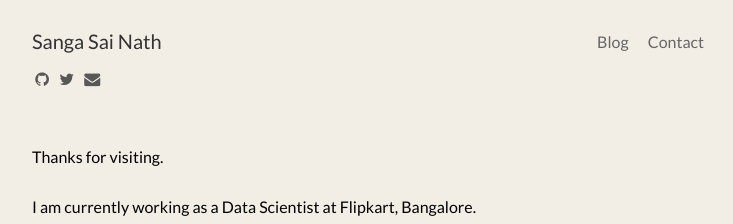
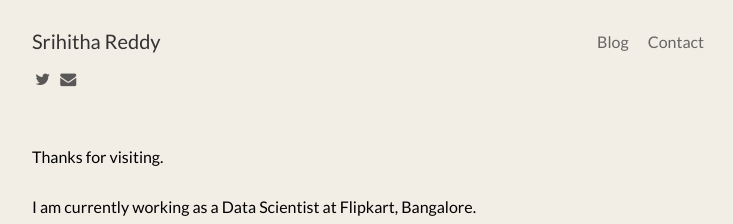
Before and after one commit to bsrihithareddy/bsrihithareddy.github.io, a Jekyll site: the page built from index.md, in a window 1280 px wide. Shown: the top 224 px of the page, without its empty margins (272-1005 px from the left). Built offline with Jekyll 4.4.1, drawn with Linux system fonts in a browser that asks for light colours; nearby versions of some CDN libraries.

Commit message:
Update _config.yml

```diff
--- a/_config.yml
+++ b/_config.yml
@@ -1,8 +1,8 @@
 # Site settings
-title:       Sanga Sai Nath
-email:       sainath.sanga@outlook.com
-author:      Sanga Sai Nath
-description: "Personal page of Sanga Sai Nath."
+title:       Srihitha Reddy
+email:       bsrihithareddy@gmail.com
+author:      Srihitha Reddy
+description: "Personal page of Srihitha Reddy."
 baseurl:     ""
 url:         ""
 timezone: 	 Asia/Calcutta
@@ -21,7 +21,7 @@ show_social_icons:  true
 disqus_shortname:
 
 # Social icons
-github_username: SangaSaiNath
+github_username:
 stackoverflow_id:
 twitter_username: sanga_sainath
 google_plus_id:
```
